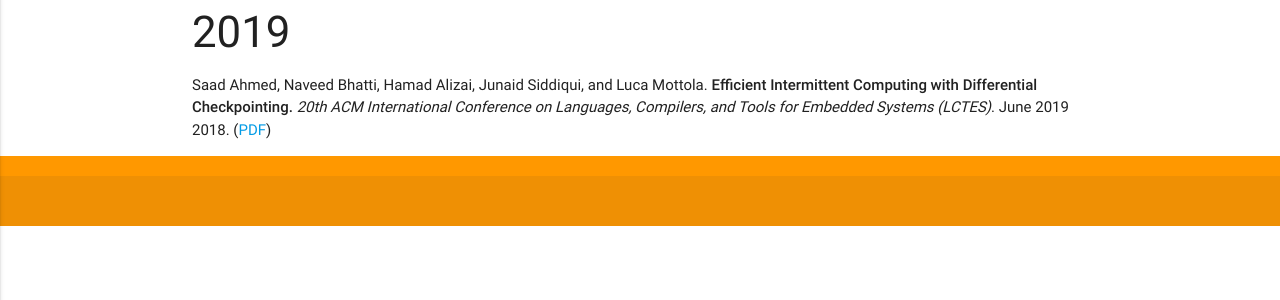
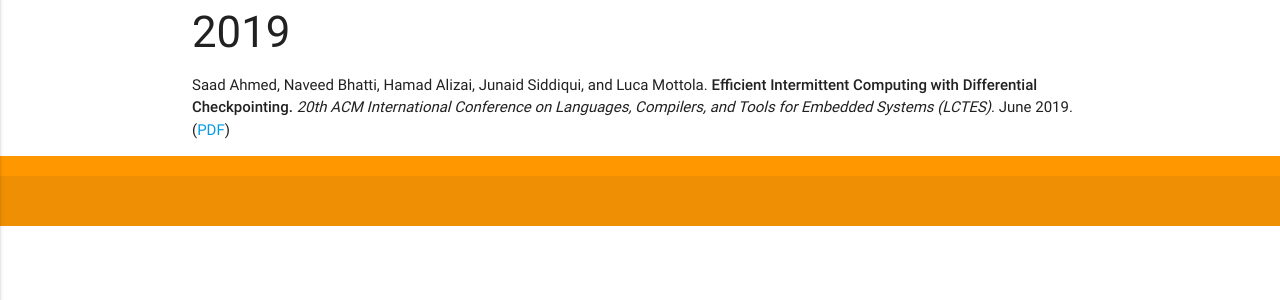
Before and after one commit to assist-project/assist-project.github.io, a Jekyll site: the page built from 02-publications.md, in a window 1280 px wide. Shown: the part 283-583 px from the top of the page. Built offline with Jekyll 4.4.1, drawn with Linux system fonts in a browser that asks for light colours.

Commit message:
Fixed typo...

```diff
--- a/02-publications.md
+++ b/02-publications.md
@@ -12,6 +12,6 @@ permalink: /publications/
 
 ### 2019
 
-- Saad Ahmed, Naveed Bhatti, Hamad Alizai, Junaid Siddiqui, and Luca Mottola. **Efficient Intermittent Computing with Differential Checkpointing.** _20th ACM International Conference on Languages, Compilers, and Tools for Embedded Systems (LCTES)_. June 2019 2018. ([PDF][ahmed/lctes19dice])
+- Saad Ahmed, Naveed Bhatti, Hamad Alizai, Junaid Siddiqui, and Luca Mottola. **Efficient Intermittent Computing with Differential Checkpointing.** _20th ACM International Conference on Languages, Compilers, and Tools for Embedded Systems (LCTES)_. June 2019. ([PDF][ahmed/lctes19dice])
 
   [ahmed/lctes19dice]: https://home.deib.polimi.it/mottola/papers/ahmed19efficient.pdf "Preprint"
```
